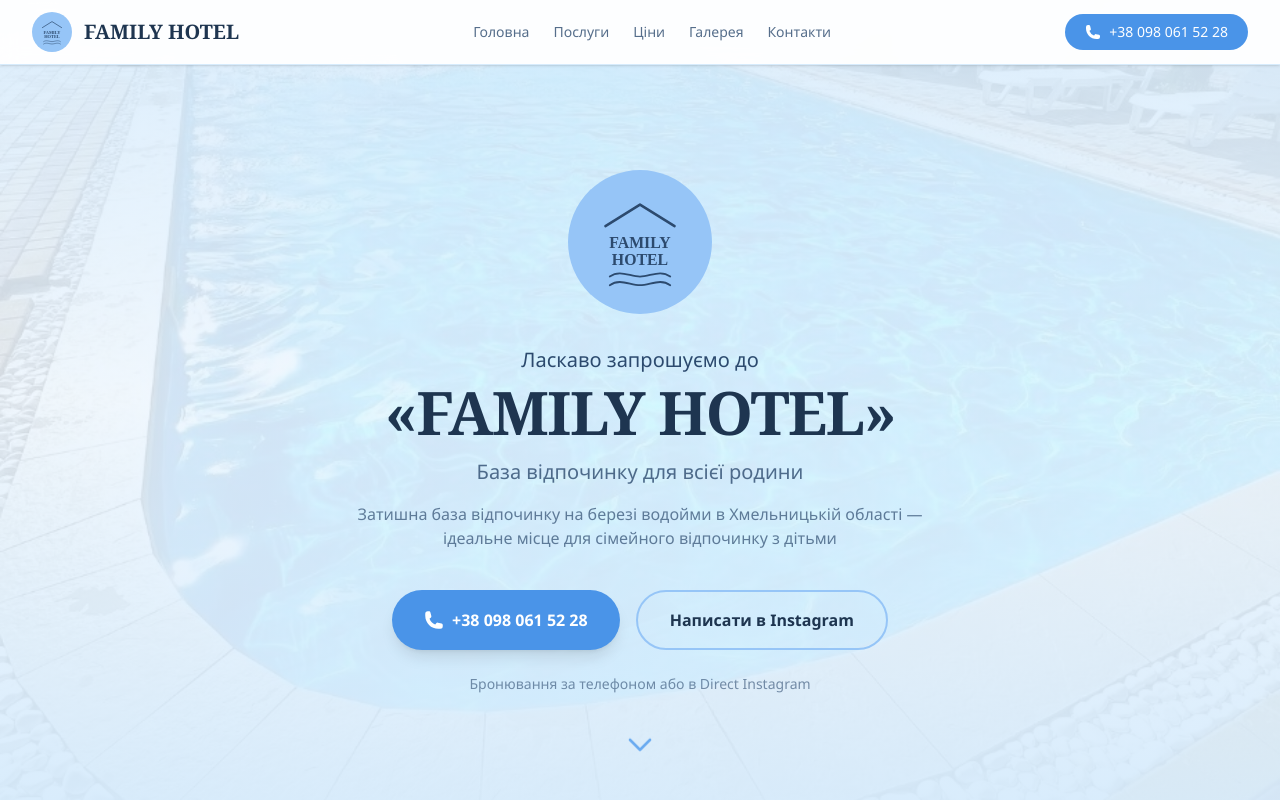
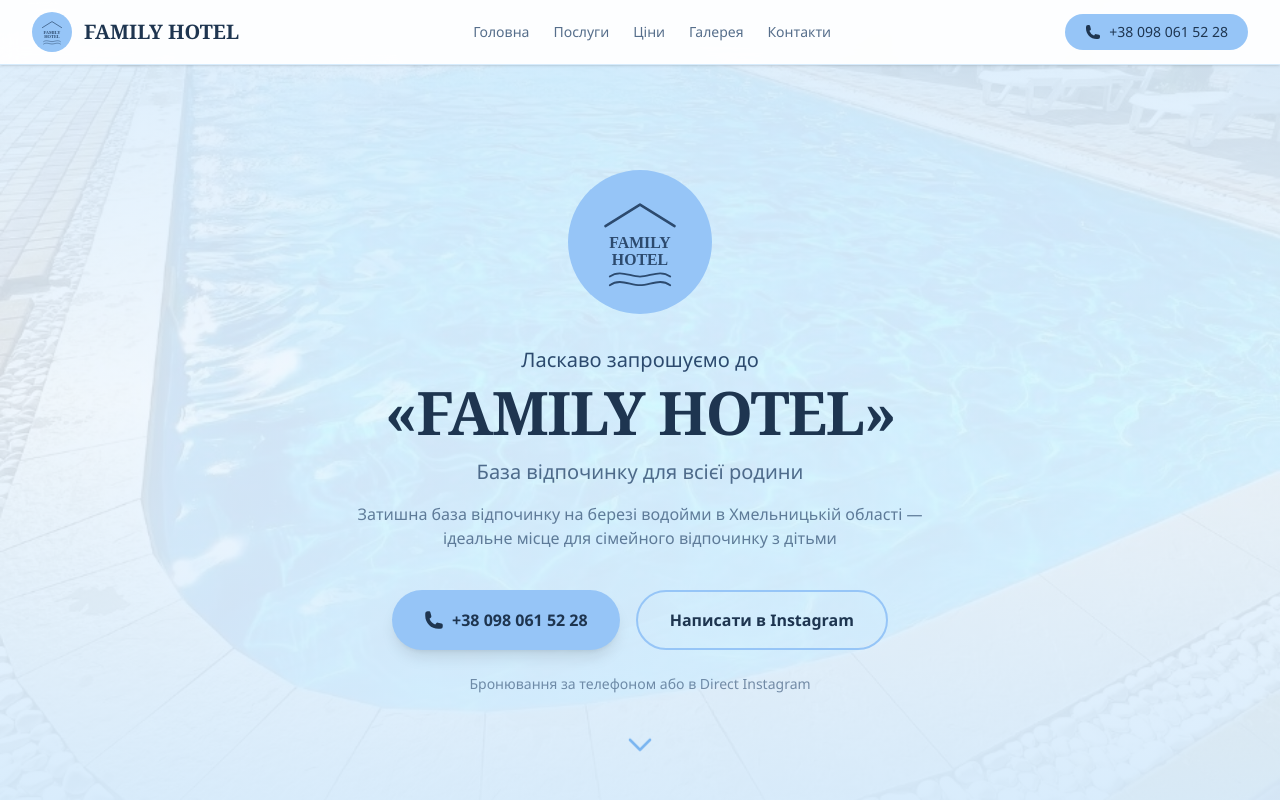
Before and after one commit to roman-alex/family-hotel, a React (Vite) app: page / in a window 1280 px wide. Shown: the top 800 px of the page. Built offline with nearby package versions, Linux system fonts and the light colour scheme.

Commit message:
Set brand-500 to logo color #96C5F7 for buttons and links.
Use dark text on primary buttons for contrast on the lighter logo blue.

Co-authored-by: Cursor <cursoragent@cursor.com>

```diff
--- a/src/components/Header.tsx
+++ b/src/components/Header.tsx
@@ -26,7 +26,7 @@ export function Header() {
 
         <a
           href={`tel:${site.phone}`}
-          className="hidden items-center gap-2 rounded-full bg-brand-500 px-5 py-2 text-sm font-medium text-white transition hover:bg-brand-400 md:flex"
+          className="hidden items-center gap-2 rounded-full bg-brand-500 px-5 py-2 text-sm font-medium text-brand-700 transition hover:bg-brand-400 md:flex"
         >
           <PhoneIcon />
           {site.phoneDisplay}
--- a/src/components/Hero.tsx
+++ b/src/components/Hero.tsx
@@ -35,7 +35,7 @@ export function Hero() {
         <div className="mx-auto flex w-full max-w-sm flex-col gap-4 sm:max-w-none sm:flex-row sm:justify-center">
           <a
             href={`tel:${site.phone}`}
-            className="inline-flex w-full items-center justify-center gap-2 rounded-full bg-brand-500 px-8 py-4 text-base font-semibold text-white shadow-lg transition hover:bg-brand-400 hover:shadow-xl sm:w-auto"
+            className="inline-flex w-full items-center justify-center gap-2 rounded-full bg-brand-500 px-8 py-4 text-base font-semibold text-brand-700 shadow-lg transition hover:bg-brand-400 hover:shadow-xl sm:w-auto"
           >
             <svg
               xmlns="http://www.w3.org/2000/svg"
--- a/src/components/Pricing.tsx
+++ b/src/components/Pricing.tsx
@@ -56,7 +56,7 @@ export function Pricing() {
         <div className="mt-8 text-center">
           <a
             href={`tel:${site.phone}`}
-            className="inline-flex items-center gap-2 rounded-full bg-brand-500 px-8 py-3 font-semibold text-white transition hover:bg-brand-400"
+            className="inline-flex items-center gap-2 rounded-full bg-brand-500 px-8 py-3 font-semibold text-brand-700 transition hover:bg-brand-400"
           >
             Забронювати: {site.phoneDisplay}
           </a>
--- a/src/index.css
+++ b/src/index.css
@@ -5,8 +5,8 @@
   --color-brand-100: #d6ebfc;
   --color-brand-200: #b3d9f9;
   --color-brand-300: #96c5f7;
-  --color-brand-400: #6aabf0;
-  --color-brand-500: #4a94e8;
+  --color-brand-400: #7ab5f0;
+  --color-brand-500: #96c5f7;
   --color-brand-600: #2c4a6e;
   --color-brand-700: #1e3550;
   --color-brand-800: #152840;
@@ -72,7 +72,7 @@ body {
   height: 52px;
   border-radius: 50%;
   background: white;
-  border: 3px solid var(--color-brand-300);
+  border: 3px solid var(--color-brand-500);
   box-shadow: 0 4px 16px rgb(44 74 110 / 25%);
   overflow: hidden;
 }
@@ -89,7 +89,7 @@ body {
   margin-top: -2px;
   border-left: 8px solid transparent;
   border-right: 8px solid transparent;
-  border-top: 12px solid var(--color-brand-300);
+  border-top: 12px solid var(--color-brand-500);
 }
 
 .hotel-map .leaflet-popup-content-wrapper {
```
